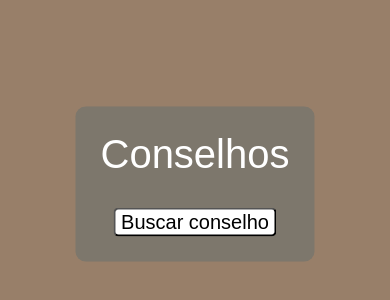
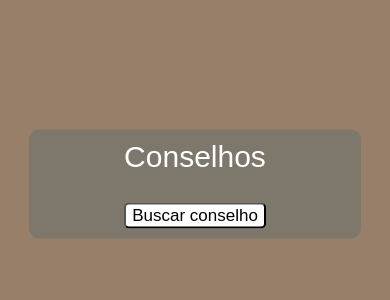
Before and after one commit to rychardaniel/site-de-conselhos, a plain HTML site: page index.html in a window 390 px wide. Shown: the part 238-538 px from the top of the page. Drawn offline with Linux system fonts and the light colour scheme.

Commit message:
Melhorias na visualização para telas menores que 600 px

```diff
--- a/style.css
+++ b/style.css
@@ -9,8 +9,6 @@ section {
     left: 50%;
     top: 50%;
     transform: translate(-50%, -50%);
-    width: auto;
-    height: auto;
     background: #7D776c;
     text-align: center;
     padding: 25px;
@@ -39,3 +37,39 @@ button {
     font-size: 20px;
     cursor: pointer;
 }
+
+@media (max-width: 600px) {
+    section {
+        position: absolute;
+        left: 50%;
+        top: 50%;
+        width: 80%;
+        transform: translate(-50%, -50%);
+        background: #7D776c;
+        text-align: center;
+        padding: 10px;
+        border-radius: 10px;
+    }
+
+    header {
+        font: normal 30px Arial;
+    }
+
+    #conselhos {
+        background: #988d78;
+        font: normal 15px Arial;
+        margin: 20px;
+        border-radius: 10px;
+    }
+
+    #botao {
+        margin-top: 0px;
+    }
+
+    button {
+        background-color: white;
+        border-radius: 5px;
+        font-size: 17px;
+        cursor: pointer;
+    }
+}
```
